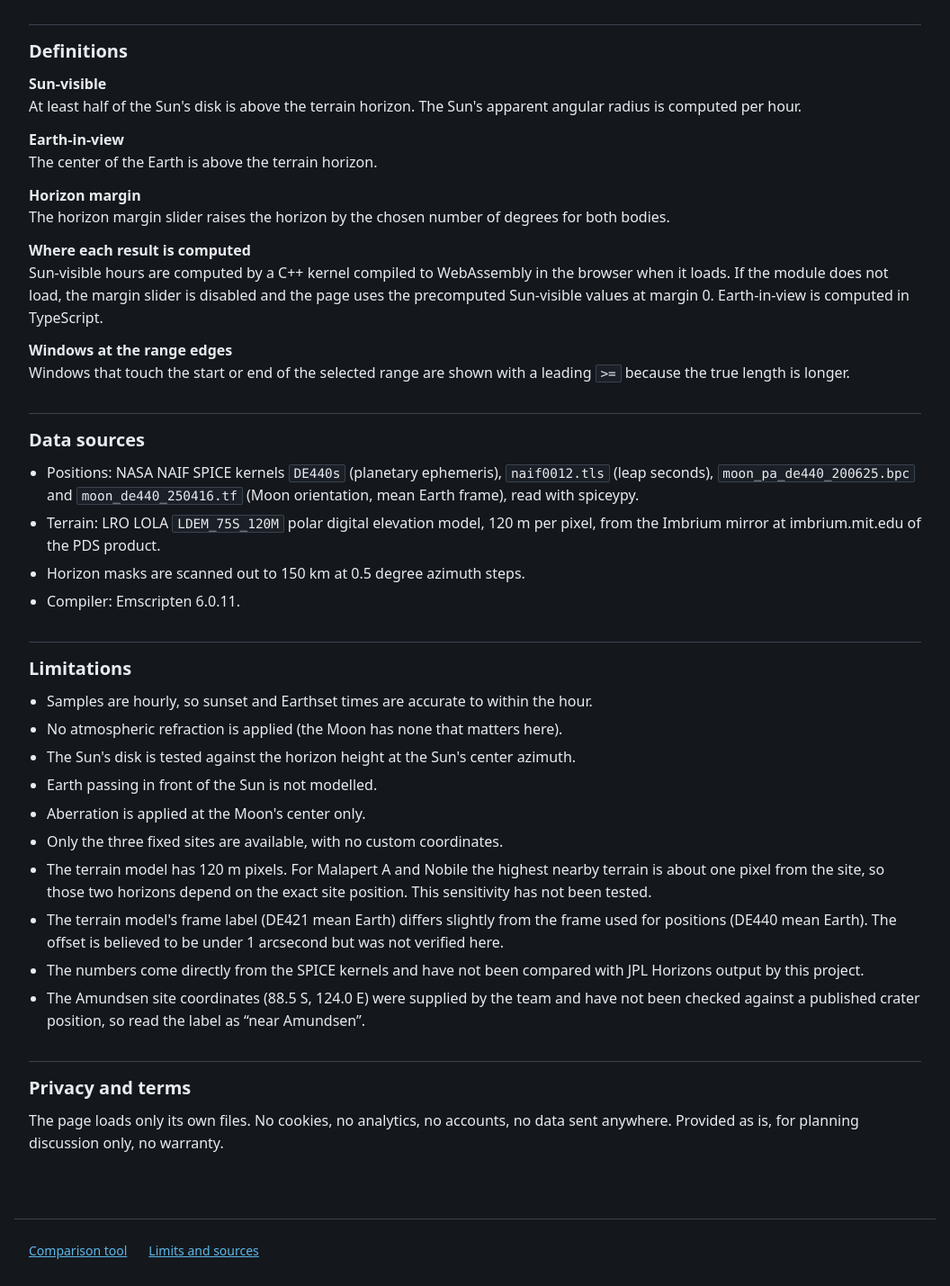
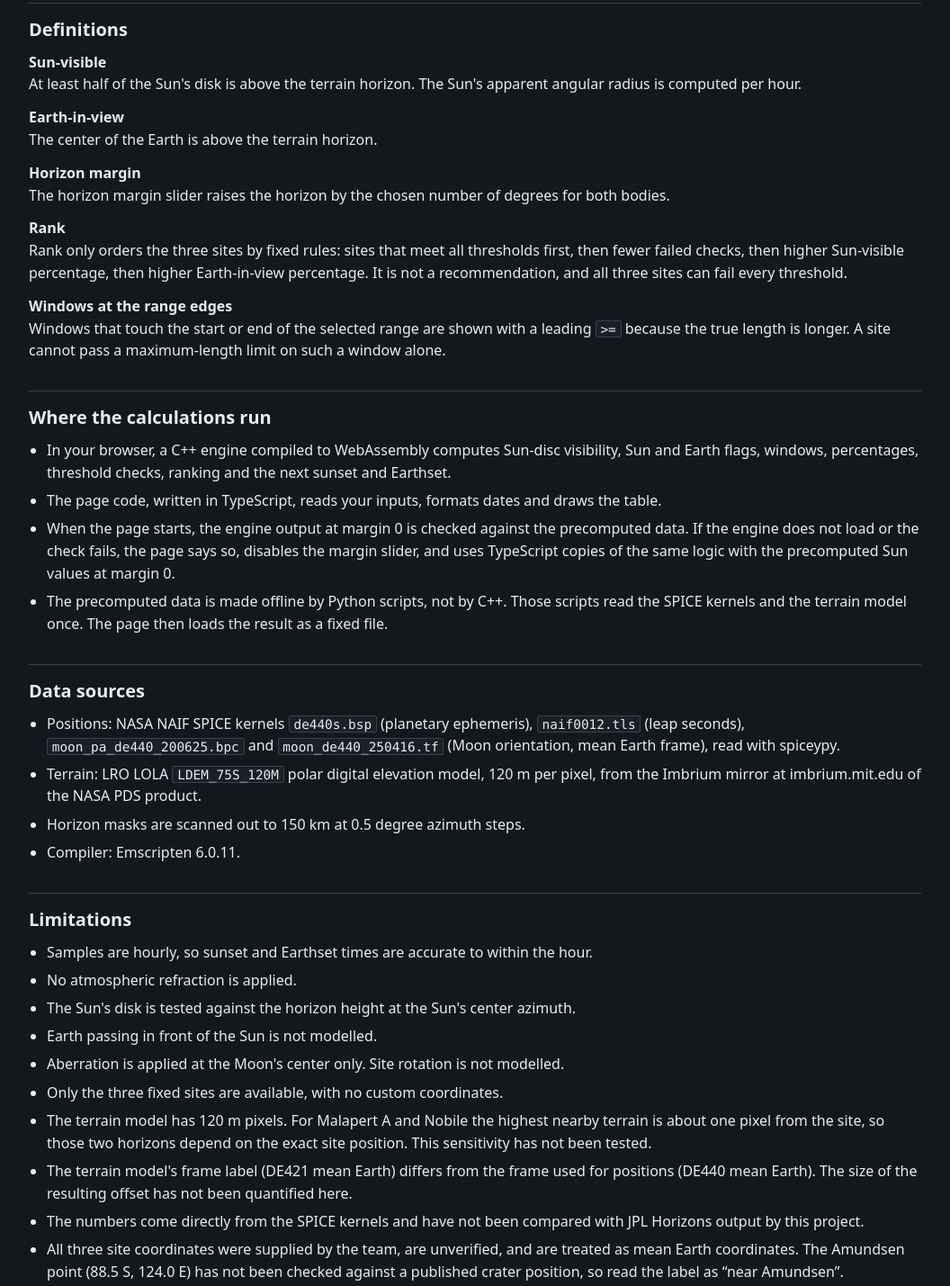
Before and after one commit to nlvyokazu/lunar-south-pole-sites, a website: page public/limits.html in a window 1280 px wide. Shown: the part 286-1715 px from the top of the page at 90% size, without its empty margins (112-1168 px from the left). Drawn offline with Linux system fonts and the light colour scheme.

Commit message:
Limits page: describe the C++/WASM runtime engine, offline Python, rank meaning and AI use

```diff
--- a/public/limits.html
+++ b/public/limits.html
@@ -4,7 +4,7 @@
 <meta charset="utf-8">
 <meta name="viewport" content="width=device-width, initial-scale=1">
 <title>Limits and sources | Lunar south pole site comparison</title>
-<meta name="description" content="Scope, definitions, data sources and known limitations of the lunar south pole site comparison. Geometry only, with no power or thermal model.">
+<meta name="description" content="Scope, definitions, data sources, AI use and known limitations of the lunar south pole site comparison. Geometry only, with no power or thermal model.">
 <link rel="stylesheet" href="./site.css">
 <link rel="icon" href="./favicon.svg" type="image/svg+xml">
 </head>
@@ -14,7 +14,7 @@
 <p class="banner"><span class="label">Scope:</span> Geometry only. No power, thermal, panel or antenna model.</p>
 
 <h2>What this tool computes</h2>
-<p>Hourly Sun and Earth positions for 365 days starting 2026-11-15 00:00 UTC at three fixed sites, compared with a terrain horizon for each site. Geometry only: no power, thermal, panel or antenna model. Results say whether a site meets the thresholds you set, nothing about whether a mission could use it.</p>
+<p>Hourly Sun and Earth positions for 365 days starting 2026-11-15 00:00 UTC at three fixed sites, compared with a terrain horizon for each site. Results say whether a site meets the thresholds you set. They say nothing about whether a mission could use it.</p>
 
 <h2>Definitions</h2>
 <dl>
@@ -24,16 +24,24 @@
 <dd>The center of the Earth is above the terrain horizon.</dd>
 <dt>Horizon margin</dt>
 <dd>The horizon margin slider raises the horizon by the chosen number of degrees for both bodies.</dd>
-<dt>Where each result is computed</dt>
-<dd>Sun-visible hours are computed by a C++ kernel compiled to WebAssembly in the browser when it loads. If the module does not load, the margin slider is disabled and the page uses the precomputed Sun-visible values at margin 0. Earth-in-view is computed in TypeScript.</dd>
+<dt>Rank</dt>
+<dd>Rank only orders the three sites by fixed rules: sites that meet all thresholds first, then fewer failed checks, then higher Sun-visible percentage, then higher Earth-in-view percentage. It is not a recommendation, and all three sites can fail every threshold.</dd>
 <dt>Windows at the range edges</dt>
-<dd>Windows that touch the start or end of the selected range are shown with a leading <code>&gt;=</code> because the true length is longer.</dd>
+<dd>Windows that touch the start or end of the selected range are shown with a leading <code>&gt;=</code> because the true length is longer. A site cannot pass a maximum-length limit on such a window alone.</dd>
 </dl>
+
+<h2>Where the calculations run</h2>
+<ul>
+<li>In your browser, a C++ engine compiled to WebAssembly computes Sun-disc visibility, Sun and Earth flags, windows, percentages, threshold checks, ranking and the next sunset and Earthset.</li>
+<li>The page code, written in TypeScript, reads your inputs, formats dates and draws the table.</li>
+<li>When the page starts, the engine output at margin 0 is checked against the precomputed data. If the engine does not load or the check fails, the page says so, disables the margin slider, and uses TypeScript copies of the same logic with the precomputed Sun values at margin 0.</li>
+<li>The precomputed data is made offline by Python scripts, not by C++. Those scripts read the SPICE kernels and the terrain model once. The page then loads the result as a fixed file.</li>
+</ul>
 
 <h2>Data sources</h2>
 <ul>
-<li>Positions: NASA NAIF SPICE kernels <code>DE440s</code> (planetary ephemeris), <code>naif0012.tls</code> (leap seconds), <code>moon_pa_de440_200625.bpc</code> and <code>moon_de440_250416.tf</code> (Moon orientation, mean Earth frame), read with spiceypy.</li>
-<li>Terrain: LRO LOLA <code>LDEM_75S_120M</code> polar digital elevation model, 120 m per pixel, from the Imbrium mirror at imbrium.mit.edu of the PDS product.</li>
+<li>Positions: NASA NAIF SPICE kernels <code>de440s.bsp</code> (planetary ephemeris), <code>naif0012.tls</code> (leap seconds), <code>moon_pa_de440_200625.bpc</code> and <code>moon_de440_250416.tf</code> (Moon orientation, mean Earth frame), read with spiceypy.</li>
+<li>Terrain: LRO LOLA <code>LDEM_75S_120M</code> polar digital elevation model, 120 m per pixel, from the Imbrium mirror at imbrium.mit.edu of the NASA PDS product.</li>
 <li>Horizon masks are scanned out to 150 km at 0.5 degree azimuth steps.</li>
 <li>Compiler: Emscripten 6.0.11.</li>
 </ul>
@@ -41,16 +49,19 @@
 <h2>Limitations</h2>
 <ul>
 <li>Samples are hourly, so sunset and Earthset times are accurate to within the hour.</li>
-<li>No atmospheric refraction is applied (the Moon has none that matters here).</li>
+<li>No atmospheric refraction is applied.</li>
 <li>The Sun's disk is tested against the horizon height at the Sun's center azimuth.</li>
 <li>Earth passing in front of the Sun is not modelled.</li>
-<li>Aberration is applied at the Moon's center only.</li>
+<li>Aberration is applied at the Moon's center only. Site rotation is not modelled.</li>
 <li>Only the three fixed sites are available, with no custom coordinates.</li>
 <li>The terrain model has 120 m pixels. For Malapert A and Nobile the highest nearby terrain is about one pixel from the site, so those two horizons depend on the exact site position. This sensitivity has not been tested.</li>
-<li>The terrain model's frame label (DE421 mean Earth) differs slightly from the frame used for positions (DE440 mean Earth). The offset is believed to be under 1 arcsecond but was not verified here.</li>
+<li>The terrain model's frame label (DE421 mean Earth) differs from the frame used for positions (DE440 mean Earth). The size of the resulting offset has not been quantified here.</li>
 <li>The numbers come directly from the SPICE kernels and have not been compared with JPL Horizons output by this project.</li>
-<li>The Amundsen site coordinates (88.5 S, 124.0 E) were supplied by the team and have not been checked against a published crater position, so read the label as &ldquo;near Amundsen&rdquo;.</li>
+<li>All three site coordinates were supplied by the team, are unverified, and are treated as mean Earth coordinates. The Amundsen point (88.5 S, 124.0 E) has not been checked against a published crater position, so read the label as &ldquo;near Amundsen&rdquo;.</li>
 </ul>
+
+<h2>AI use</h2>
+<p>Some code in this project was written with SI chat assistants, including Claude and ChatGPT. That covers some of the C++ engine, the TypeScript page, the Python data scripts and the tests. The team chose the scope and the three sites, and ran every command and test on its own machine. Because the engine, the TypeScript model and the tests were all written to the same specification, the tests show that they agree with each other and with the precomputed data. They are not an independent check of the astronomy.The code has been fully reviewed. </p>
 
 <h2>Privacy and terms</h2>
 <p>The page loads only its own files. No cookies, no analytics, no accounts, no data sent anywhere. Provided as is, for planning discussion only, no warranty.</p>
```
